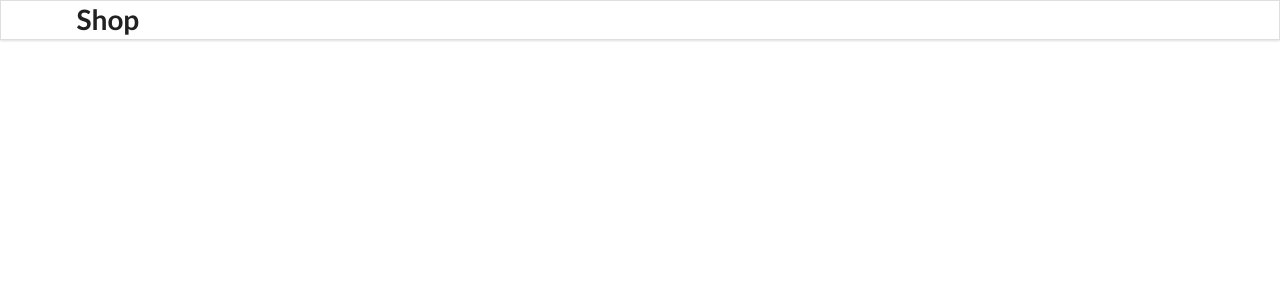
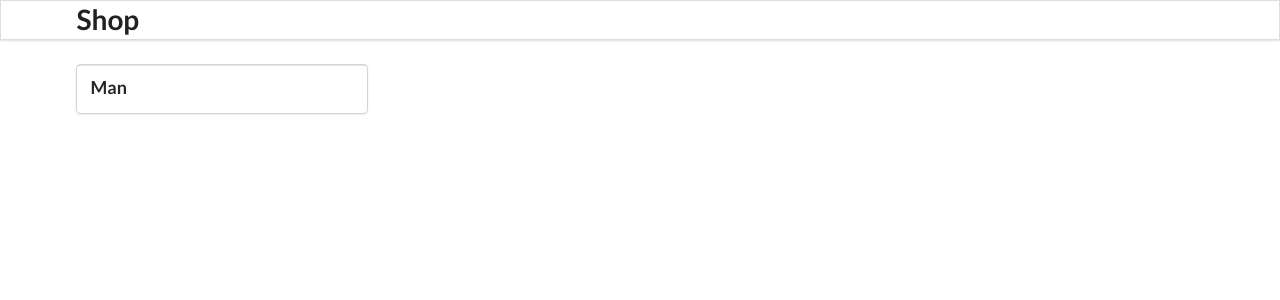
Before and after one commit to The-manpreet-singh/crud-appllication, a React (Create React App) app: page / in a window 1280 px wide. Shown: the top 300 px of the page. Built offline with nearby package versions, Linux system fonts and the light colour scheme.

Commit message:
finish setup

```diff
--- a/src/App.css
+++ b/src/App.css
@@ -1,38 +1,5 @@
-.App {
-  text-align: center;
+* {
+  font-family: "Roboto", sans-serif;
+  padding: 0;
+  margin: 0;
 }
-
-.App-logo {
-  height: 40vmin;
-  pointer-events: none;
-}
-
-@media (prefers-reduced-motion: no-preference) {
-  .App-logo {
-    animation: App-logo-spin infinite 20s linear;
-  }
-}
-
-.App-header {
-  background-color: #282c34;
-  min-height: 100vh;
-  display: flex;
-  flex-direction: column;
-  align-items: center;
-  justify-content: center;
-  font-size: calc(10px + 2vmin);
-  color: white;
-}
-
-.App-link {
-  color: #61dafb;
-}
-
-@keyframes App-logo-spin {
-  from {
-    transform: rotate(0deg);
-  }
-  to {
-    transform: rotate(360deg);
-  }
-}
--- a/src/components/Product.js
+++ b/src/components/Product.js
@@ -1,7 +1,20 @@
-import React from 'react'
+import React from "react";
+import { useSelector } from "react-redux";
 
-export const Product = () => {
+const Product = () => {
+  const products = useSelector((state) => state.allProducts.products); //fetch the state from redux
+  const { id, title } = products[0]; //destructuing the state from redux
   return (
-    <div>Product</div>
-  )
-}
+    <div className="four wide column">
+      <div className="ui link cards">
+        <div className="card">
+          <div className="image"></div>
+          <div className="content">
+            <div className="header">{title}</div>
+          </div>
+        </div>
+      </div>
+    </div>
+  );
+};
+export default Product;
--- a/src/components/ProductListing.js
+++ b/src/components/ProductListing.js
@@ -1,7 +1,16 @@
-import React from 'react';
+import React from "react";
+import { useSelector } from "react-redux";
+import Product from "./Product";
+import "./common.css";
 
 export const ProductListing = () => {
+  const products = useSelector((state) => state); //fetch the state from redux
+  console.log(products);
   return (
-    <div>ProductListing</div>
-  )
-}
+    <div className="ui grid container ">
+      <div className="product">
+        <Product />
+      </div>
+    </div>
+  );
+};
--- /dev/null
+++ b/src/components/common.css
@@ -0,0 +1,3 @@
+.product {
+  padding-top: 40px;
+}
```
Also changed, not shown: 1 other file (tests, documents, lock files or other folders).
